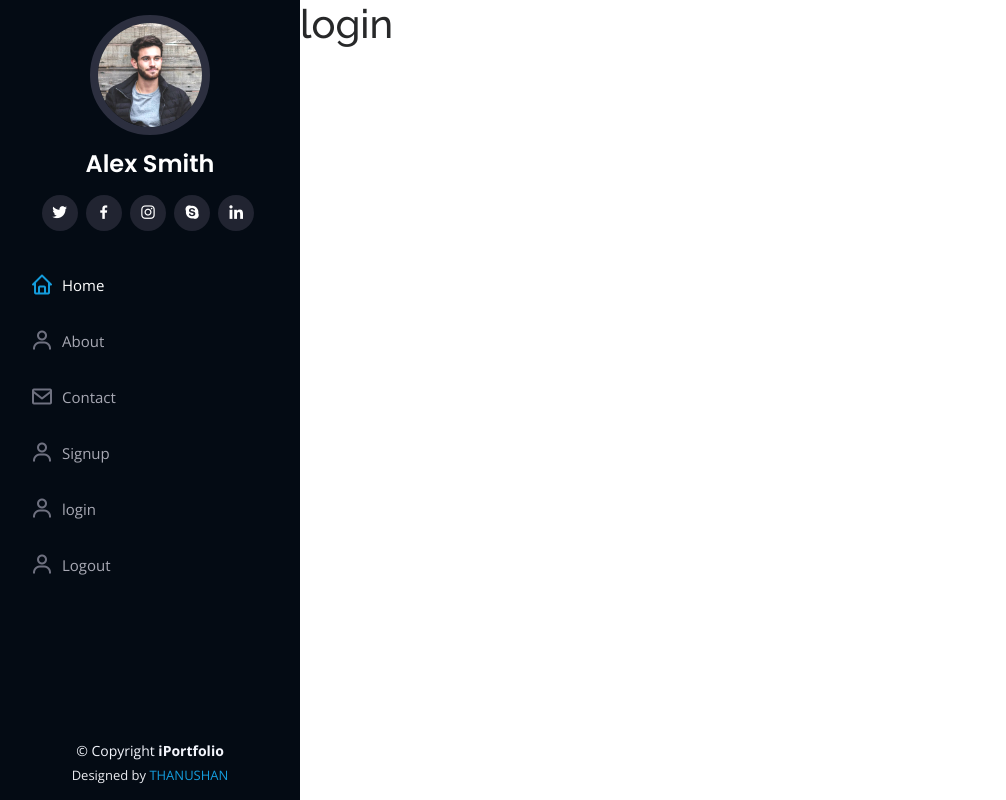
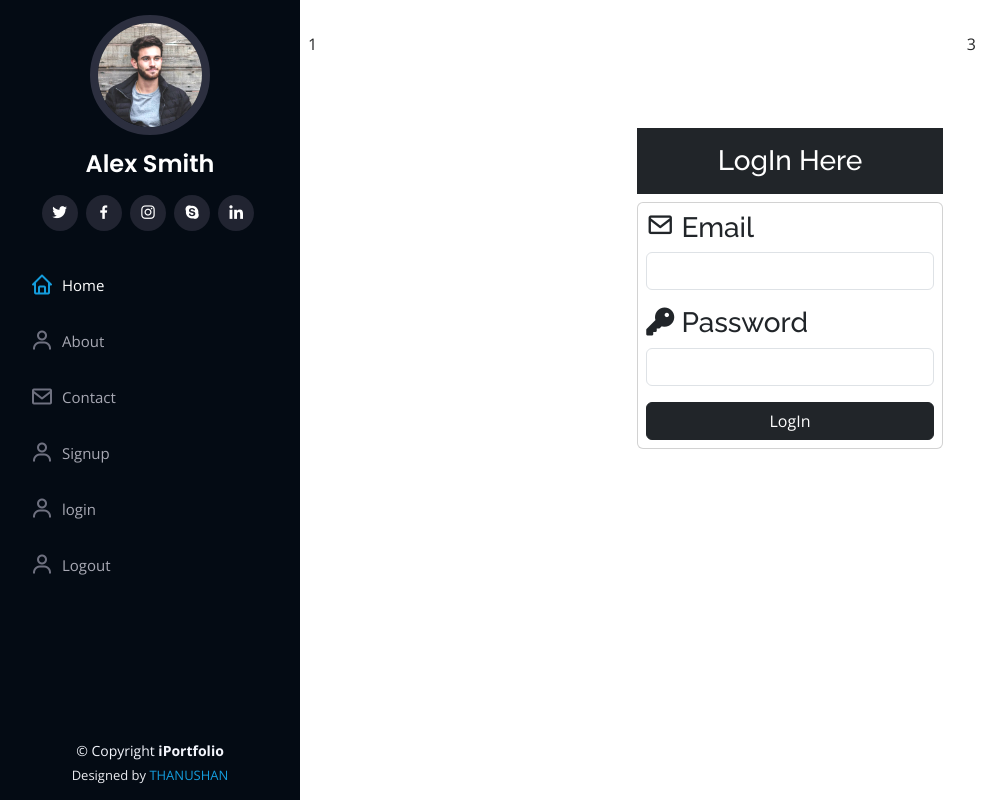
Before and after one commit to Thanushan1523/DYNAMIC-WEBSITEPORTFOLIO, a Django app: page /auth/login/ in a window 1280 px wide. Shown: the whole page, without its empty margins (0-1006 px from the left). Run offline with Django 4.2, Linux system fonts and the light colour scheme; some libraries are stand-ins or nearby versions.

Commit message:
developing login  page

```diff
--- a/templates/login.html
+++ b/templates/login.html
@@ -1,7 +1,43 @@
 {% extends 'basic.html' %}
 
-{% block title %} Log- in{% endblock title %}
+{% block title %} LogIn{% endblock title %}
+{% block style %}
+<link rel="stylesheet" href="https://cdnjs.cloudflare.com/ajax/libs/font-awesome/6.4.2/css/all.min.css" integrity="sha512-z3gLpd7yknf1YoNbCzqRKc4qyor8gaKU1qmn+CShxbuBusANI9QpRohGBreCFkKxLhei6S9CQXFEbbKuqLg0DA==" crossorigin="anonymous" referrerpolicy="no-referrer" />
+ {% endblock style %}
+{% block body %}
 
-{% block body %}
-    <h1>login</h1>
+<div class="container mt-4 p-2" >
+
+    <div class="row">
+        <div class="col-md-4">1</div >
+        <div class="col-md-4" >
+            <br>
+            <br>
+            <br>
+            <br>
+           <h3 class="text-white bg-dark text-center p-3 "> LogIn Here</h3>
+            <div class="card p-2" id="myform">
+                <div class="form-group">
+                    <form action="" method="post">  {% csrf_token %}
+                    <h3><span><i class="bx bx-envelope"></i> Email</span></h3>
+                    <input type="text" class="form-control mb-3">
+                </div>
+                <div class="form-group">
+                    <h3><span><i class="fas fa-key"></i> Password</span></h3>
+                    <input type="text" class="form-control mb-3">
+                </div>
+
+
+                <div class="d-grid gap-2">
+                    <button class="btn btn-dark" type="submit">LogIn</button>
+
+                  </div>
+            </div>
+        </form>
+        </div>
+        <div class="col-md-4">3</div>
+    </div>
+
+</div>
+
       {% endblock body %}
```
Also changed, not shown: templates/signup.html (+13 -4 lines).
